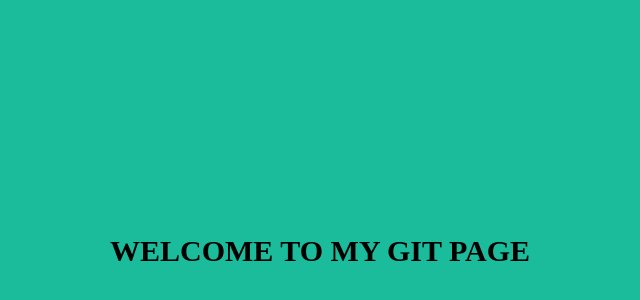
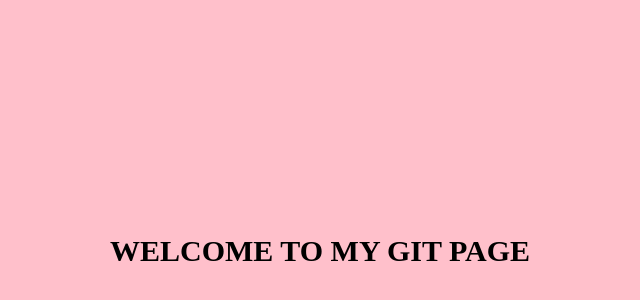
Before and after one commit to yeodeb/git1, a plain HTML site: page index.html in a window 1280 px wide. Shown: the part 44-344 px from the top of the page, without its empty margins (320-960 px from the left). Drawn offline with Linux system fonts and the light colour scheme.

Commit message:
modification de la couleur de fond

```diff
--- a/index.html
+++ b/index.html
@@ -6,7 +6,7 @@
     <meta http-equiv="X-UA-Compatible" content="ie=edge">
     <title>test github</title>
 </head>
-<body style="background-color:#1abc9c">
+<body style="background-color:pink">
     <h2 style="padding-top:20%;padding-bottom:20%; text-align:center; color:#000; font-size:30px;">WELCOME TO MY GIT PAGE</h2>
 </body>
 </html>
```
